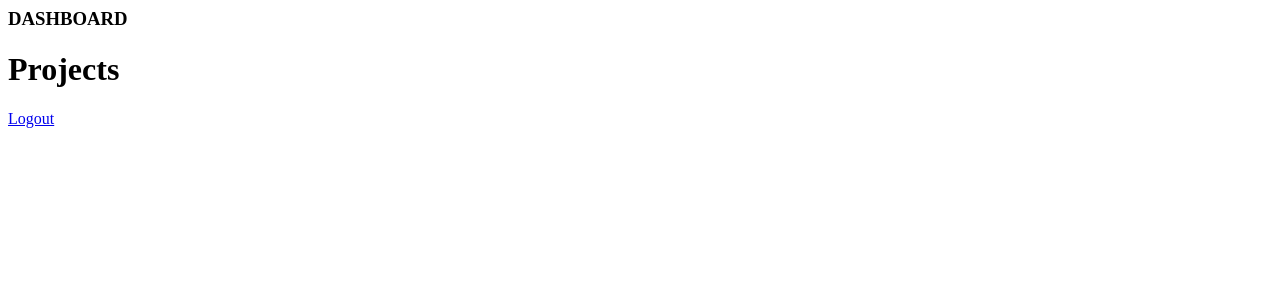
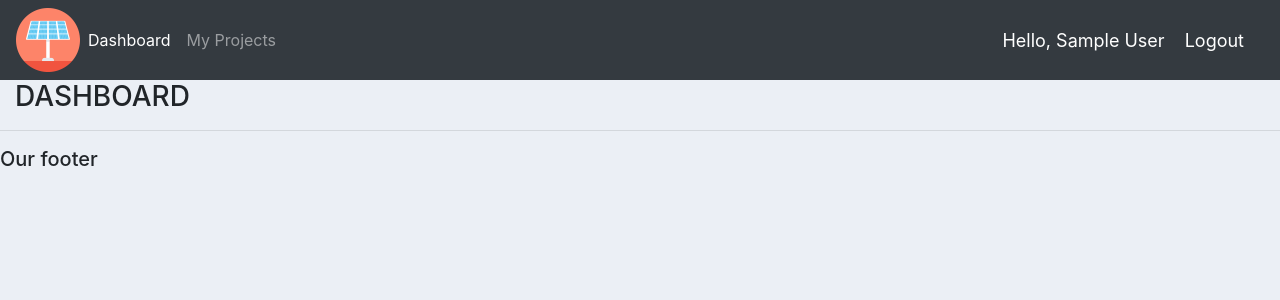
Before and after one commit to PeterSzasz/SolarSite, a Django app: page / in a window 1280 px wide. Shown: the top 300 px of the page. Run offline with Django 4.2, Linux system fonts and the light colour scheme; the visitor is signed in with stand-in values (Sample User, id 1); data that the repository does not hold is empty; some libraries are stand-ins or nearby versions.

Commit message:
projects view by user role; main+navbar,logo,css added

```diff
--- a/solar_01/basic_login/admin.py
+++ b/solar_01/basic_login/admin.py
@@ -15,7 +15,7 @@ admin.site.unregister(User)
 admin.site.register(User, UserAdmin)
 
 class ProjectAdmin(admin.ModelAdmin):
-    field = ['name']
+    field = ['name,customer,owner,start_date']
 admin.site.register(Project, ProjectAdmin)
 
 class SiteAdmin(admin.ModelAdmin):
--- a/solar_01/basic_login/models.py
+++ b/solar_01/basic_login/models.py
@@ -1,3 +1,4 @@
+from django.conf import settings
 from datetime import datetime
 from django.db import models
 from django.contrib.auth.models import User
@@ -11,11 +12,13 @@ class Properties(models.Model):
             ]
     role = models.CharField(max_length=100, choices=ROLES, default=CUSTOMER)
     #profile_image = models.ImageField(...)
-    user = models.OneToOneField(User, on_delete=models.CASCADE)
+    user = models.OneToOneField(User, on_delete=models.CASCADE, related_name='properties')
 
 class Project(models.Model):
     name = models.CharField(max_length=200, blank=False)
     start_date = models.DateTimeField(default=datetime.now)
+    customer = models.ForeignKey(User, on_delete=models.DO_NOTHING, related_name='project_customer')
+    owner = models.ForeignKey(User, on_delete=models.DO_NOTHING, related_name='project_owner')
     def __str__(self) -> str:
         return self.name
 
--- /dev/null
+++ b/solar_01/basic_login/static/css/main.css
@@ -0,0 +1,20 @@
+#logo{
+}
+
+body{
+    background-color: #ebeff5;
+}
+
+
+#total-orders{
+    background-color: #4cb4c7;
+}
+
+
+#orders-delivered{
+    background-color: #7abecc;
+}
+
+#orders-pending{
+    background-color: #7CD1C0;
+}
--- a/solar_01/basic_login/templates/basic_login/dashboard.html
+++ b/solar_01/basic_login/templates/basic_login/dashboard.html
@@ -1,10 +1,9 @@
+{% extends 'basic_login/main.html' %}
+
+{% block content %}
+
 <h3>DASHBOARD</h3>
 
-<h1>Projects</h1>
-<ul>
-{% for project in projects.all %}
-    <li>{{ project.name }}</li>
-{% endfor %}
-</ul>
 
-<a href="{% url 'basic_login:logout' %}">Logout</a>
+
+{% endblock %}
--- /dev/null
+++ b/solar_01/basic_login/templates/basic_login/main.html
@@ -0,0 +1,28 @@
+
+{% load static %}
+
+<!DOCTYPE html>
+<html>
+<head>
+	<title>SolarSite</title>
+	<link rel="stylesheet" href="https://stackpath.bootstrapcdn.com/bootstrap/4.3.1/css/bootstrap.min.css" integrity="sha384-ggOyR0iXCbMQv3Xipma34MD+dH/1fQ784/j6cY/iJTQUOhcWr7x9JvoRxT2MZw1T" crossorigin="anonymous">
+	<link rel="stylesheet" type="text/css" href="{% static '/css/main.css' %}">
+
+</head>
+<body>
+	{%  include 'basic_login/navbar.html' %}
+	<div class="container-fluid">
+	{% block content %}
+
+
+
+	{% endblock %}
+    </div>
+	<hr>
+	<h5>Our footer</h5>
+
+</body>
+
+<script src="https://code.jquery.com/jquery-3.3.1.slim.min.js" integrity="sha384-q8i/X+965DzO0rT7abK41JStQIAqVgRVzpbzo5smXKp4YfRvH+8abtTE1Pi6jizo" crossorigin="anonymous"></script>
+<script src="https://stackpath.bootstrapcdn.com/bootstrap/4.3.1/js/bootstrap.min.js" integrity="sha384-JjSmVgyd0p3pXB1rRibZUAYoIIy6OrQ6VrjIEaFf/nJGzIxFDsf4x0xIM+B07jRM" crossorigin="anonymous"></script>
+</html>
--- /dev/null
+++ b/solar_01/basic_login/templates/basic_login/navbar.html
@@ -0,0 +1,30 @@
+{% load static %}
+
+<style>
+    .hello-msg{
+      font-size: 18px;
+      color: #fff;
+      margin-right: 20px;
+    }
+  </style>
+
+  <nav class="navbar navbar-expand-lg navbar-dark bg-dark">
+   <img src="{% static 'images/solar_logo.png' %}" width=64>
+    <button class="navbar-toggler" type="button" data-toggle="collapse" data-target="#navbarNav" aria-controls="navbarNav" aria-expanded="false" aria-label="Toggle navigation">
+      <span class="navbar-toggler-icon"></span>
+    </button>
+    <div class="collapse navbar-collapse" id="navbarNav">
+      <ul class="navbar-nav">
+        <li class="nav-item active">
+          <a class="nav-link" href="{% url 'basic_login:dashboard' %}">Dashboard</a>
+        </li>
+        <li class="nav-item">
+          <a class="nav-link" href="{% url 'basic_login:projects' %}">My Projects</a>
+        </li>
+      </ul>
+    </div>
+
+    <span class="hello-msg">Hello, {{request.user.get_full_name}}</span>
+    <span ><a  class="hello-msg" href="{% url 'basic_login:logout' %}">Logout</a></span>
+
+  </nav>
--- a/solar_01/basic_login/urls.py
+++ b/solar_01/basic_login/urls.py
@@ -8,5 +8,6 @@ urlpatterns = [
     path('logout/', views.logoutUser, name='logout'),
     path('registration/', views.registrationPage, name='registration'),
     path('forgot/', views.forgotPage, name='forgot_pass'),
-    path('', views.dashboardPage, name='dashboard')
+    path('', views.dashboardPage, name='dashboard'),
+    path('projects', views.projectPage, name='projects')
 ]
--- a/solar_01/basic_login/views.py
+++ b/solar_01/basic_login/views.py
@@ -45,3 +45,16 @@ def dashboardPage(request):
     #projects = get_list_or_404(Project)
     context = {'projects':projects}
     return render(request, 'basic_login/dashboard.html', context)
+
+@login_required(login_url='basic_login:login')
+def projectPage(request):
+    user = request.user
+    projects = None
+    if user.id == 1:
+        projects = Project.objects.all()
+    elif user.properties.role == 'CUSTOMER':
+        projects = Project.objects.filter(customer=user.id)
+    elif user.properties.role == 'STAFF':
+        projects = Project.objects.filter(owner=user.id)
+    context = {'projects':projects}
+    return render(request, 'basic_login/projects.html', context)
```
Also changed, not shown: solar_01/basic_login/templates/basic_login/projects.html (added, +15 -0 lines), solar_01/basic_login/migrations/0003_project_customer_project_owner.py (added), solar_01/basic_login/migrations/0004_alter_properties_user.py (added), solar_01/basic_login/migrations/0005_alter_properties_user.py (added), solar_01/basic_login/static/images/solar_logo.png (added).
